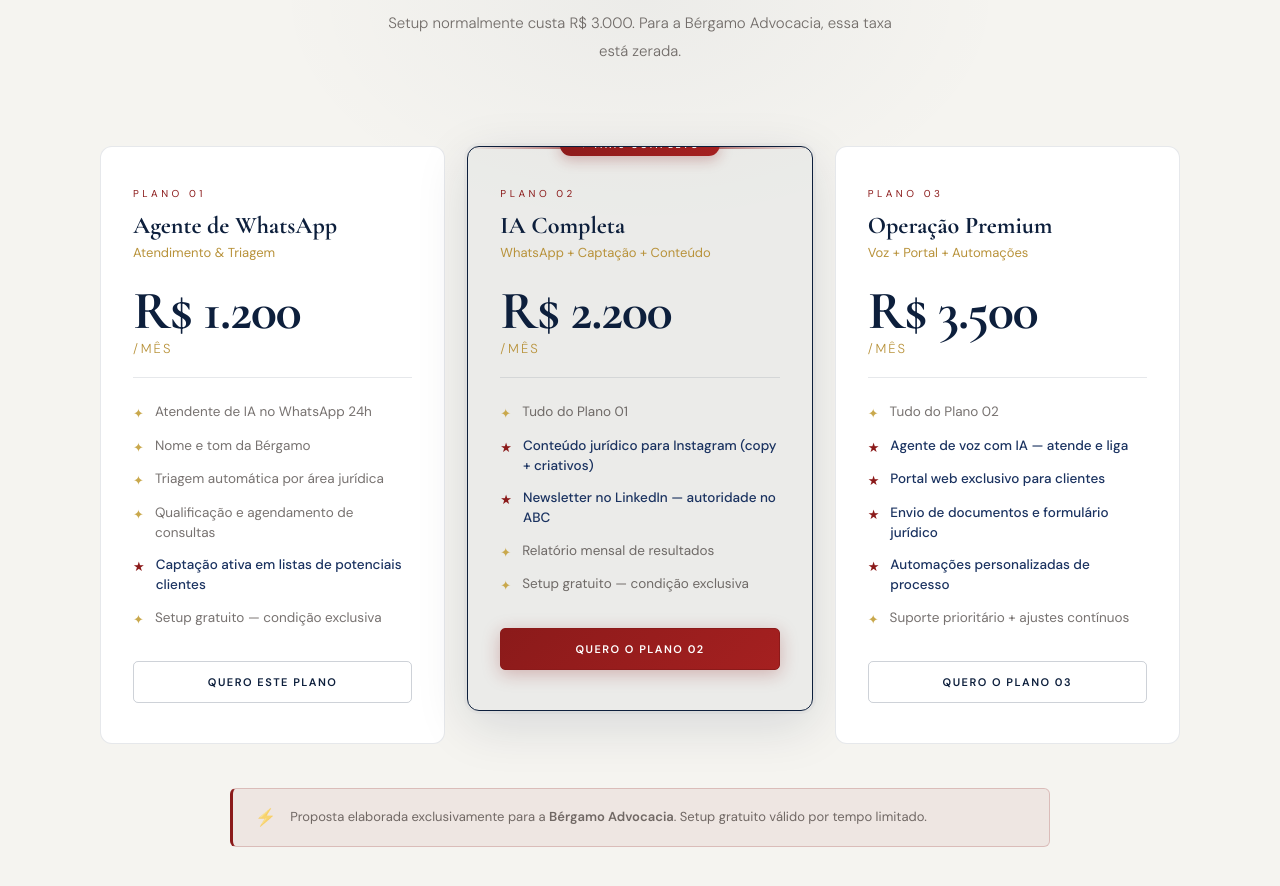
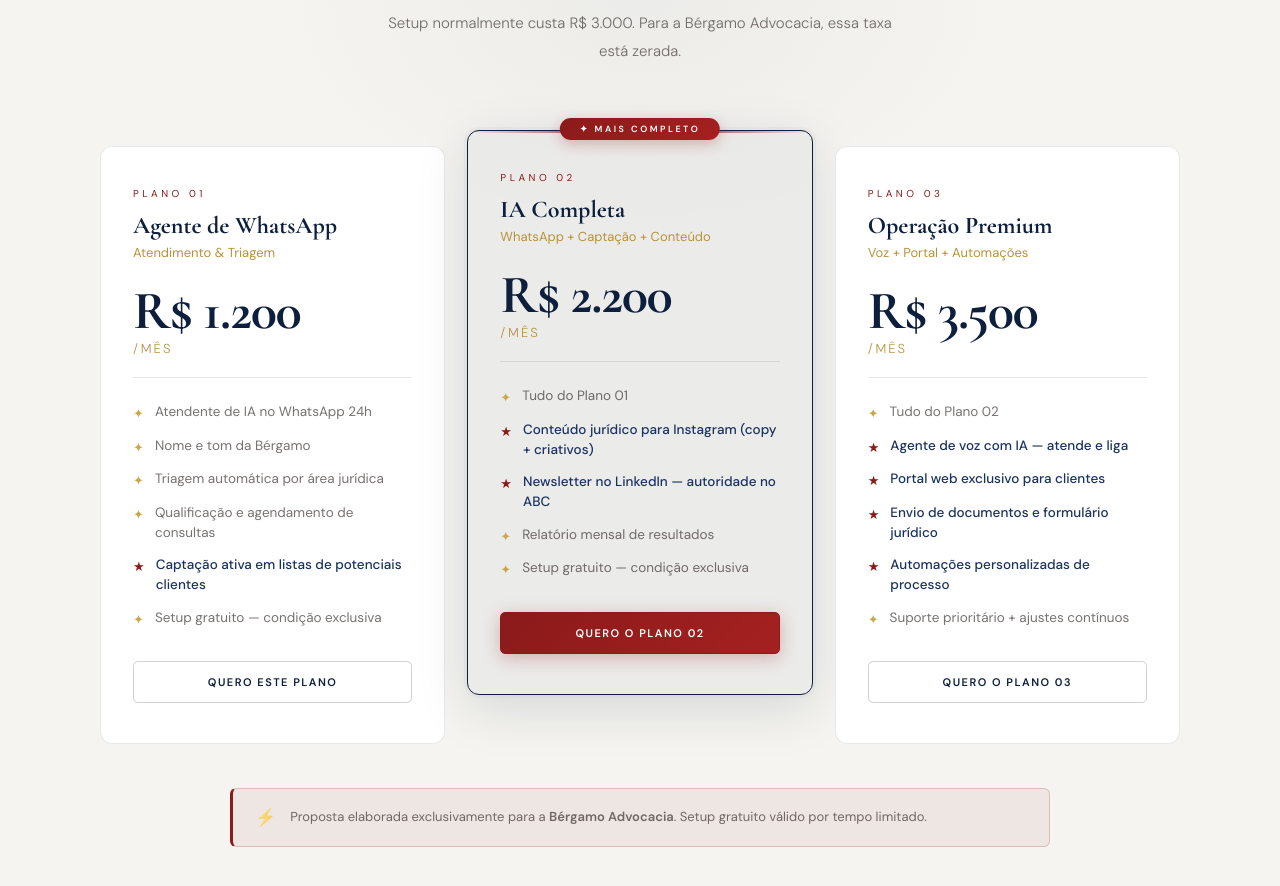
Before and after one commit to solutionsnovaai-bit/bergamoadvocacia, a plain HTML site: page index.html in a window 1280 px wide. Shown: the part 3620-4506 px from the top of the page. Drawn offline with nearby package versions, Linux system fonts and the light colour scheme.

Commit message:
Update style.css

```diff
--- a/css/style.css
+++ b/css/style.css
@@ -456,27 +456,11 @@ main.visible { opacity:1; }
   border:1px solid var(--border);
   border-radius:12px; padding:40px 32px;
   background:var(--cream-card);
-  position:relative; overflow:hidden;
+  position:relative;
   transition:transform 0.35s, border-color 0.35s, box-shadow 0.35s;
 }
 
-/* Shimmer sweep nos plan-cards */
-.plan-card::before {
-  content:'';
-  position:absolute; top:0; bottom:0; left:-100%;
-  width:60%;
-  background:linear-gradient(90deg,
-    transparent,
-    rgba(13,31,60,0.04),
-    transparent
-  );
-  pointer-events:none;
-  z-index:0;
-}
-.plan-card:hover::before {
-  animation: shimmerSweep 0.6s ease forwards;
-}
-.plan-card > * { position:relative; z-index:1; }
+/* Shimmer apenas nos svc-cards (plan-cards não têm overflow:hidden) */
 
 .plan-card:hover {
   transform:translateY(-4px);
@@ -488,6 +472,7 @@ main.visible { opacity:1; }
 .plan-card.featured {
   border:1.5px solid var(--navy);
   background:rgba(13,31,60,0.04);
+  margin-top: -16px;
   animation: featuredPulse 4s ease-in-out infinite;
 }
 .plan-card.featured::after {
```
